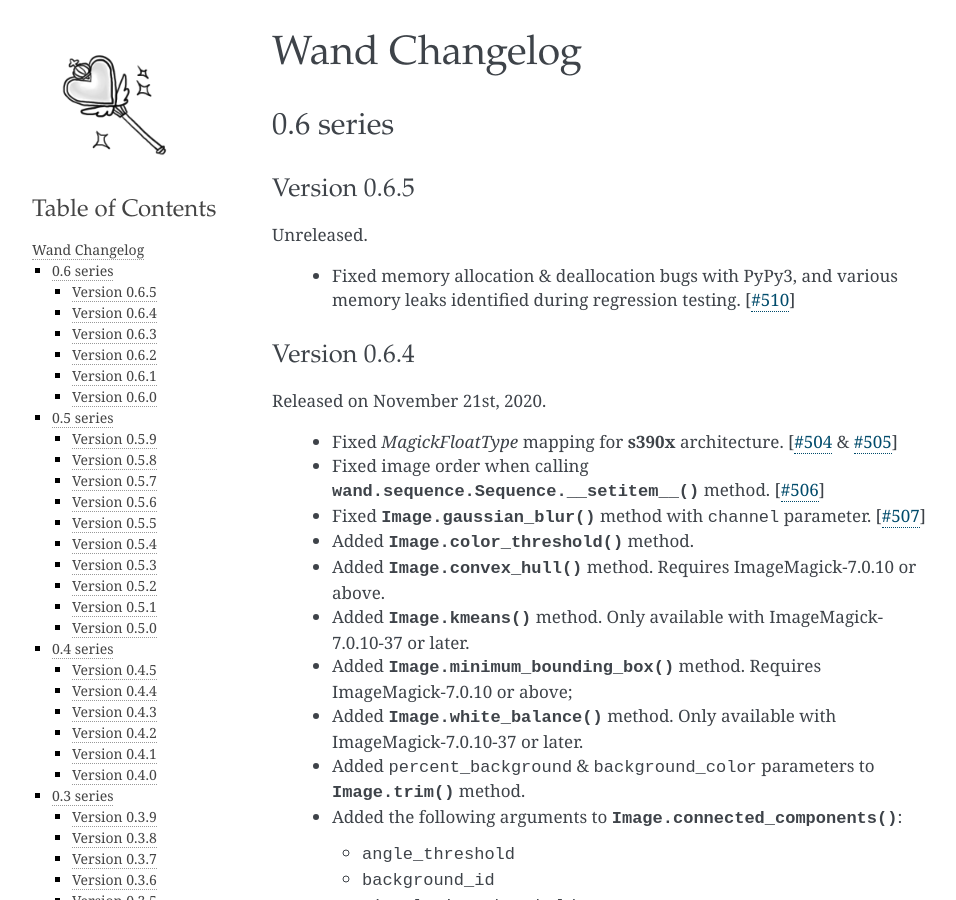
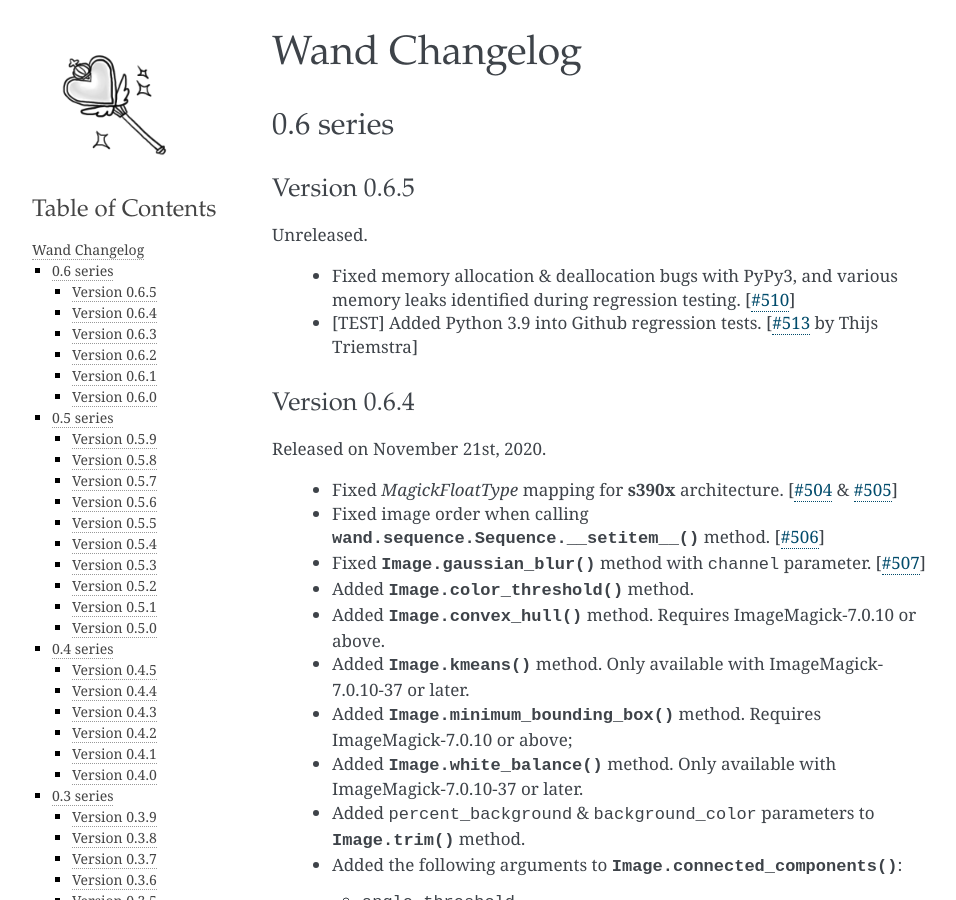
Before and after one commit to emcconville/wand, a Sphinx documentation site: the page built from docs/changes.rst, in a window 1280 px wide and 900 px high. Shown: the whole window, without its empty margins (148-1104 px from the left). Built offline with Sphinx 7.4.7, drawn with Linux system fonts in a browser that asks for light colours; some web fonts are replaced; the version number could not be read and is left out.

Commit message:
Updated changelog for #513

```diff
--- a/docs/changes.rst
+++ b/docs/changes.rst
@@ -15,6 +15,7 @@
 Unreleased.
 
  - Fixed memory allocation & deallocation bugs with PyPy3, and various memory leaks identified during regression testing. [:issue:`510`]
+ - [TEST] Added Python 3.9 into Github regression tests. [:issue:`513` by Thijs Triemstra]
 
 
 .. _changelog-0.6.4:
```
